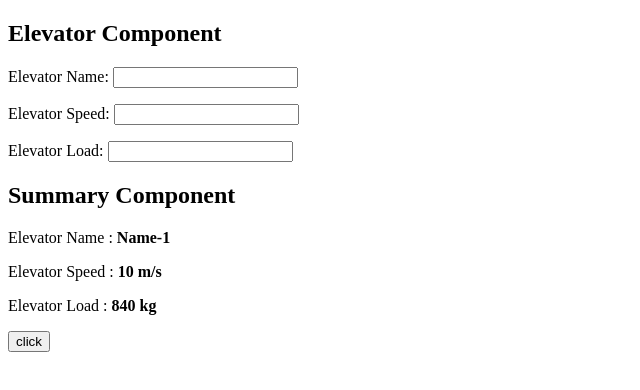
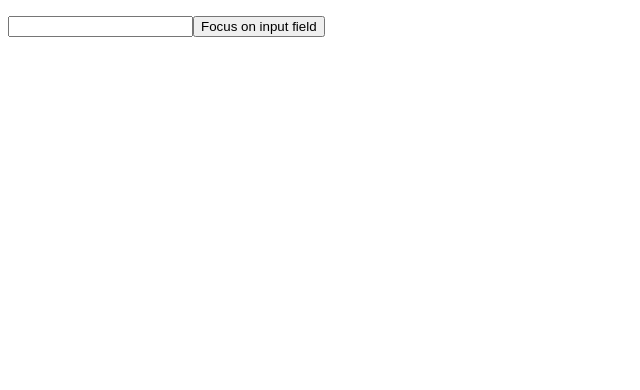
Before and after one commit to MeSubrat/react-practice-youtube, a React (Create React App) app: page / in a window 1280 px wide. Shown: the top 390 px of the page, without its empty margins (0-640 px from the left). Built offline with nearby package versions, Linux system fonts and the light colour scheme.

Commit message:
Understood ref using functions.

```diff
--- a/src/index.js
+++ b/src/index.js
@@ -634,81 +634,81 @@ import video from '../src/assets/Video1.mp4'
 
 
 
-// function testComponent(){
-//   let testRef=null;
+function testComponent(){
+  let testRef=null;
+  function handleClick(){
+    testRef.focus();
+  }
+
+  return <div>
+    <p>
+      <input type='text' ref={e=>testRef=e}/><button onClick={handleClick}>Focus on input field</button>
+    </p>
+  </div>
+}
+
+const element=testComponent();
+ReactDOM.render(element,document.getElementById('root'));
+
+
+// const Demo = React.forwardRef((props,ref)=>{
 //   function handleClick(){
-//     testRef.focus();
+//     ref.current.focus();
+//   }
+//   return <div>
+//     <button onClick={handleClick}>click</button>
+//   </div>
+// })
+
+// class Elevator extends React.Component{
+//   constructor(props)
+//   {
+//     super(props);
+//     this.elevatorRef=React.createRef();
 //   }
 
-//   return <div>
-//     <p>
-//       <input type='text' ref={e=>testRef=e}/><button onClick={handleClick}>Focus on input field</button>
-//     </p>
-//   </div>
+//   render(){
+//     return <div>
+//       <h2>Elevator Component</h2>
+//       <p>
+//         <label>Elevator Name:  <input type='text' ref={this.elevatorRef} /></label>
+//       </p>
+//       <p>
+//         <label>Elevator Speed: <input type='text'  /></label>
+//       </p>
+//       <p>
+//         <label>Elevator Load: <input type='text'  /></label>
+//       </p>
+//       <Summary innerRef={this.elevatorRef}></Summary>
+//       <Demo ref={this.elevatorRef}></Demo>
+//     </div>
+//   }
 // }
 
-// const element=testComponent();
+
+// class Summary extends React.Component{
+//   constructor(props)
+//   {
+//     super(props);
+//   }
+//   focusInput=()=>{
+//     this.props.innerRef.current.focus();
+//   }
+//   render()
+//   {
+//     return <div>
+//       <h2>Summary Component</h2>
+//       <p onClick={this.focusInput}>
+//         <label>Elevator Name : <b>Name-1</b></label>
+//       </p>
+//       <p>
+//         <label>Elevator Speed : <b>10 m/s</b></label>
+//       </p>
+//       <p>
+//         <label>Elevator Load : <b>840 kg</b></label>
+//       </p>
+//     </div>
+//   }
+// }
+// const element=<Elevator></Elevator>
 // ReactDOM.render(element,document.getElementById('root'));
-
-
-const Demo = React.forwardRef((props,ref)=>{
-  function handleClick(){
-    ref.current.focus();
-  }
-  return <div>
-    <button onClick={handleClick}>click</button>
-  </div>
-})
-
-class Elevator extends React.Component{
-  constructor(props)
-  {
-    super(props);
-    this.elevatorRef=React.createRef();
-  }
-
-  render(){
-    return <div>
-      <h2>Elevator Component</h2>
-      <p>
-        <label>Elevator Name:  <input type='text' ref={this.elevatorRef} /></label>
-      </p>
-      <p>
-        <label>Elevator Speed: <input type='text'  /></label>
-      </p>
-      <p>
-        <label>Elevator Load: <input type='text'  /></label>
-      </p>
-      <Summary innerRef={this.elevatorRef}></Summary>
-      <Demo ref={this.elevatorRef}></Demo>
-    </div>
-  }
-}
-
-
-class Summary extends React.Component{
-  constructor(props)
-  {
-    super(props);
-  }
-  focusInput=()=>{
-    this.props.innerRef.current.focus();
-  }
-  render()
-  {
-    return <div>
-      <h2>Summary Component</h2>
-      <p onClick={this.focusInput}>
-        <label>Elevator Name : <b>Name-1</b></label>
-      </p>
-      <p>
-        <label>Elevator Speed : <b>10 m/s</b></label>
-      </p>
-      <p>
-        <label>Elevator Load : <b>840 kg</b></label>
-      </p>
-    </div>
-  }
-}
-const element=<Elevator></Elevator>
-ReactDOM.render(element,document.getElementById('root'));
```
